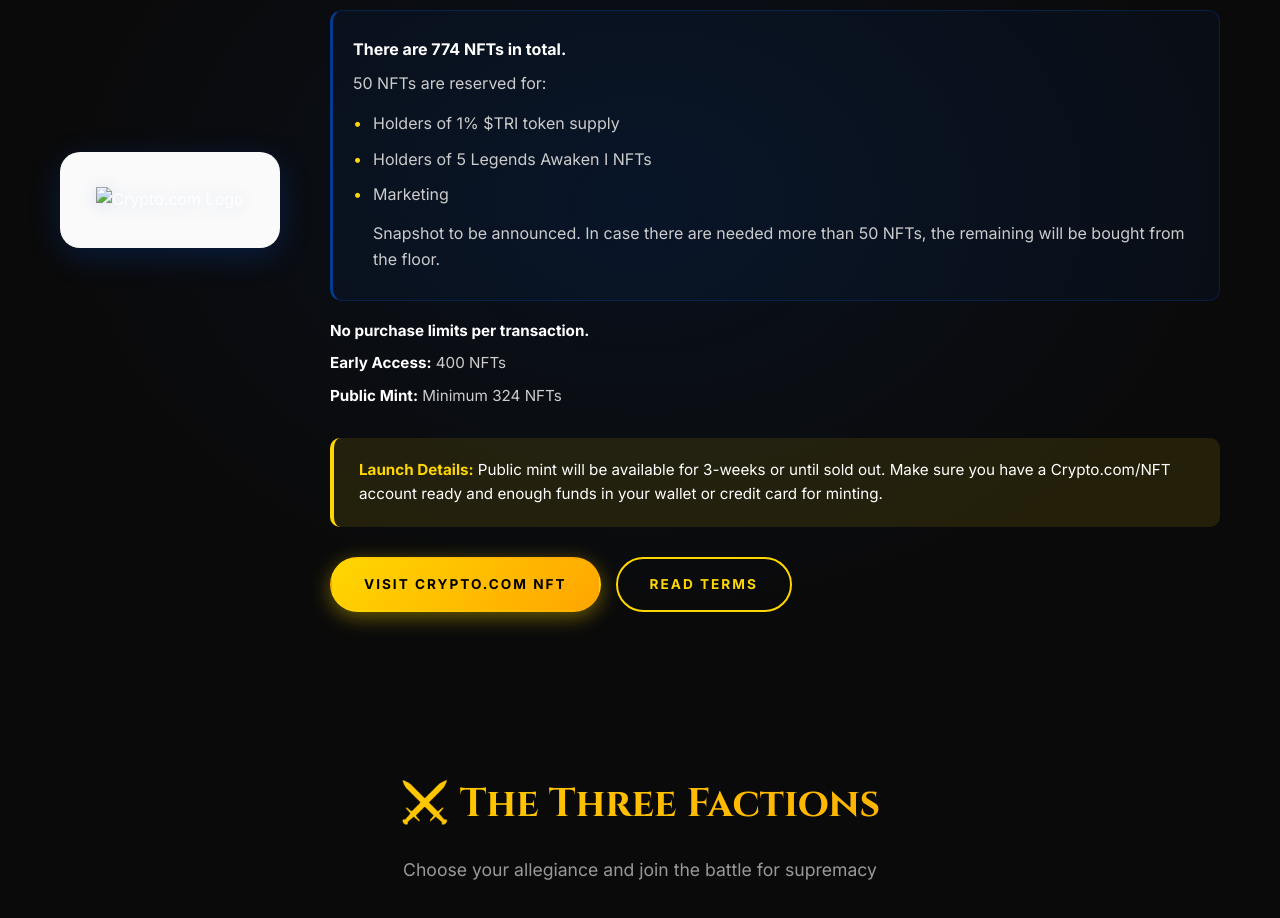
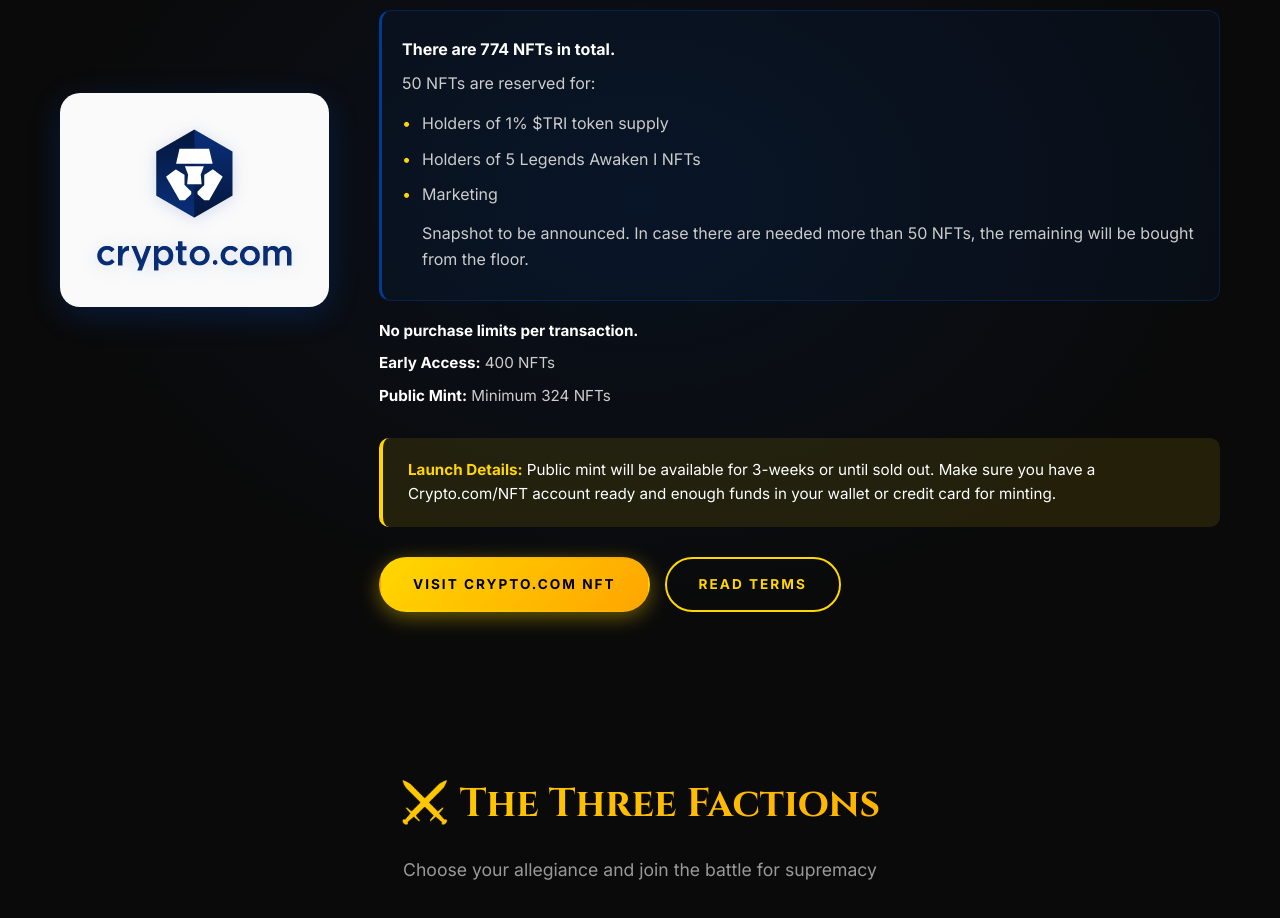
Before and after one commit to crofamily/Cronos-Legends, a plain HTML site: page legends-awaken-2.html in a window 1280 px wide. Shown: the part 1460-2378 px from the top of the page. Drawn offline with Linux system fonts and the light colour scheme.

Commit message:
Add files via upload

```diff
--- a/legends-awaken-2.html
+++ b/legends-awaken-2.html
@@ -1520,7 +1520,7 @@
         <div class="crypto-platform-unified">
             <div class="unified-platform-container">
                 <div class="platform-logo-wrapper">
-                    <img src="../LegendsWebsite/Images/cdc.png" alt="Crypto.com Logo">
+                    <img src="Images/cdc.png" alt="Crypto.com Logo">
                 </div>
 
                 <div class="platform-content-wrapper">
```
